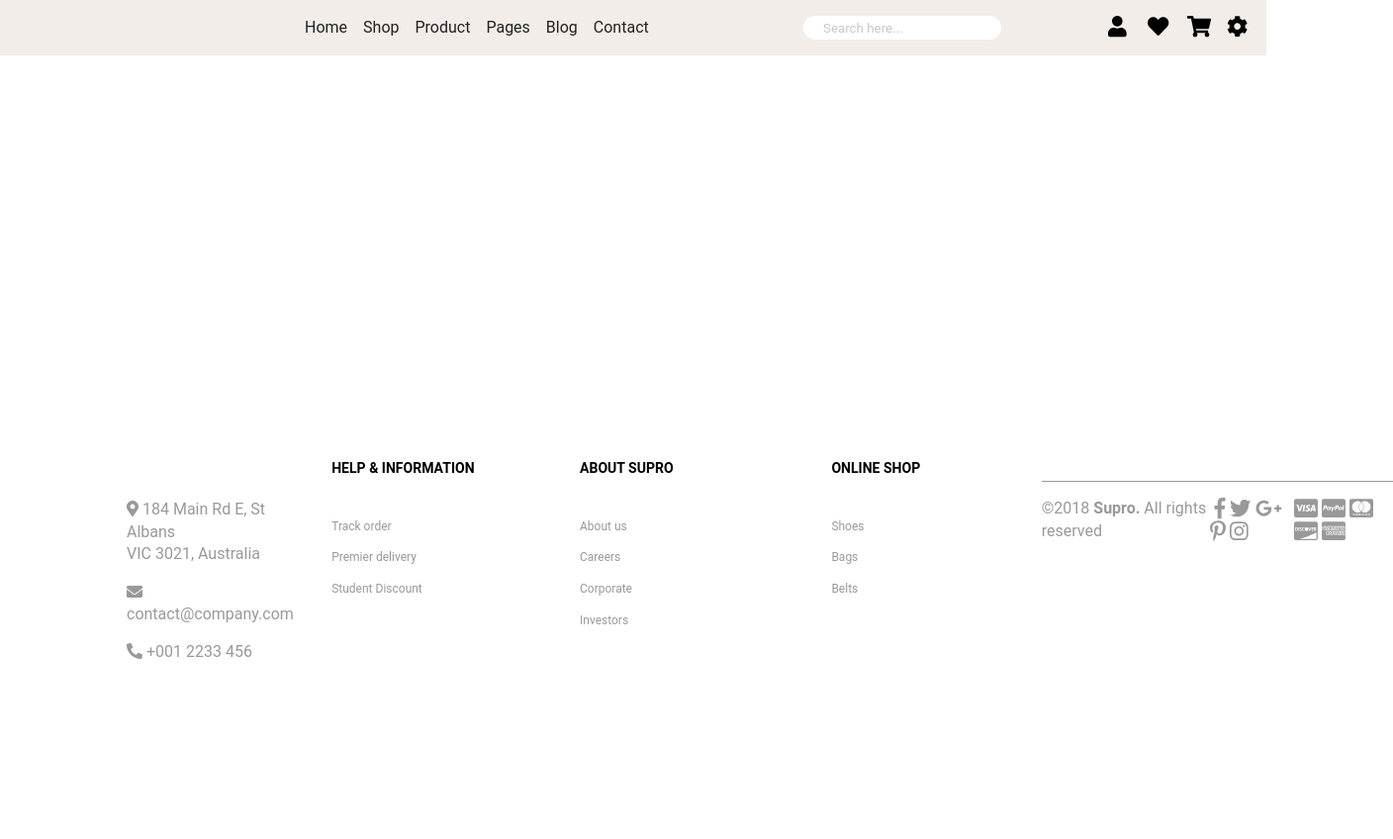
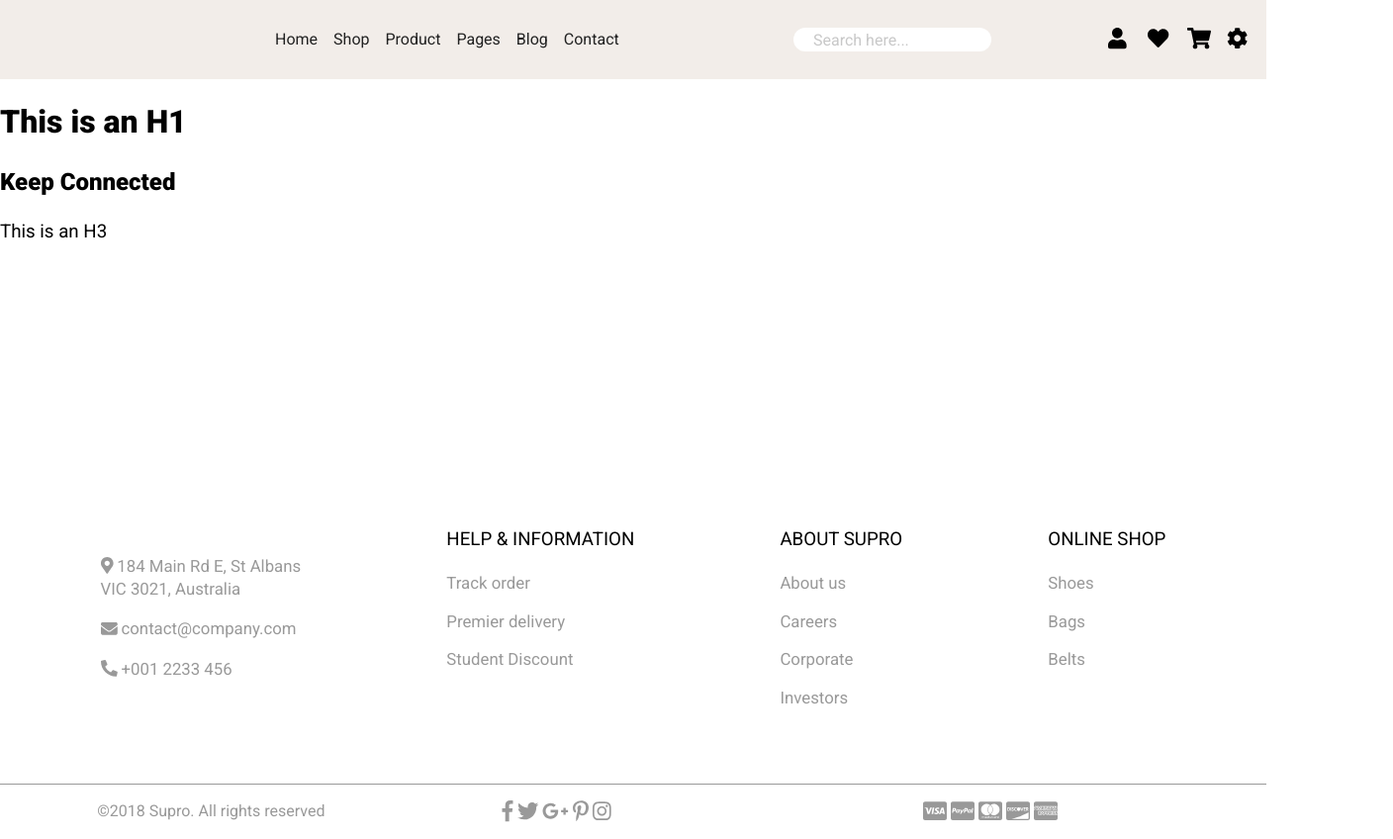
Before and after one commit to MeowB/project-supro, a plain HTML site: page index.html in a window 1280 px wide. Shown: the whole page at 99% size, 1408 px wide, since content can reach past the window. Before the commit the page ends 800 px from the top, so only its background shows below. Drawn offline with Linux system fonts and the light colour scheme.

Commit message:
bug fixes, see readme.me

```diff
--- a/index.html
+++ b/index.html
@@ -4,7 +4,10 @@
 <head>
   <meta charset="UTF-8">
   <meta name="viewport" content="width=device-width, initial-scale=1.0">
+
   <link rel="stylesheet" href="src/css/style.css">
+  <link href="https://fonts.googleapis.com/css2?family=Roboto:wght@400;900&display=swap" rel="stylesheet">
+
   <title>Document</title>
 </head>
 
@@ -64,10 +67,18 @@
       </aside>
     </header>
 
+    <main>
+      <h1>This is an H1</h1>
+      <h2>Keep Connected</h2>
+      <h3>This is an H3</h3>
+
+    </main>
+
 
     <footer class="footer">
-      <div class="up">
-        <div class="footer__contact nonephone">
+
+      <div class="up footer__listwrap">
+        <div class="footer__list footer__contact nonephone">
           <ul>
             <img src="src/img/logo.png" alt="">
             <li>
@@ -90,6 +101,7 @@
             <li>Student Discount</li>
           </ul>
         </div>
+
         <div class="footer__list footer__list--about right">
           <h3>ABOUT SUPRO</h3>
           <ul>
@@ -131,13 +143,17 @@
             <option value="chinese yen">CNY</option>
           </select>
         </div>
-        <div class="down">
-        <div class="footer__icon footer__icon--socials down">
+      </div>
+
+
+
+      <div class="footer__icon down">
         <div>
           <p> &copy;2018 <b>Supro.</b> All rights reserved<br><a class="nonedesk">Privacy Policy</a> <a
               class="nonedesk">Terme of Use</a></p>
         </div>
-        <div class="nonephone">
+
+        <div class="nonephone" alt="socials">
           <ul>
             <li></li>
             <li><a href="#"><i class="fab fa-facebook-f fa-lg"></i></a></li>
@@ -147,7 +163,8 @@
             <li><a href="#"><i class="fab fa-instagram fa-lg"></i></a></li>
           </ul>
         </div>
-        <div class="nonephone">
+
+        <div class="nonephone" alt="payements">
           <ul>
             <li><i class="fab fa-cc-visa fa-lg"></i></li>
             <li><i class="fab fa-cc-paypal fa-lg"></i></li>
--- a/src/scss/_base.scss
+++ b/src/scss/_base.scss
@@ -3,12 +3,31 @@
     list-style: none;
     padding: 0;
     box-sizing: border-box;
-    font-family: 'Roboto', sans-serif;
+    font-size: 100%;
+    font: inherit;
+    vertical-align: baseline;
+
   }
 
   body {
     margin: 0;
     line-height: 1.4;
+    font-family: 'Roboto', sans-serif;
+
+    h1{
+      font-size: 32px;
+      font-weight: 700;
+    }
+
+    h2{
+      font-size: 24px;
+      font-weight: 600;
+    }
+
+    h3{
+      font-size: 18.72px;
+      font-weight: 500;
+    }
   }
 
   a{
--- a/src/scss/_state.scss
+++ b/src/scss/_state.scss
@@ -27,35 +27,6 @@
     }
   }
 }
-@media screen and (min-width: 800px){
-  .footer{
-    .nonephone{
-      display: flex;
-    }
-
-    .nonedesk{
-      display: none;
-    }
-
-    .up{
-      position: relative;
-      width: 100%;
-      display: flex;
-      height: 200px;
-      justify-content: center;
-    }
-
-    .down{
-      width: 100%;
-      display: flex;
-      height: 150px;
-   }
-
-   &__list {
-    margin: 0% 3%;
-   }
-  }
-}
  /* retourner une image */
 .reverse{
   transform: rotateZ(90deg);
--- a/src/scss/modules/Footer/_footer.scss
+++ b/src/scss/modules/Footer/_footer.scss
@@ -3,8 +3,7 @@
     position: absolute;
     width: 100%;
     bottom: 0;
-    height: 350px;
-    margin: 0 10%;
+    height: 300px;
 
     justify-content: center;
 
@@ -15,62 +14,120 @@
     .left{
         display: block;
         float: left;
-        width: 49%;
+        width: 46%;
         height: 200px;
       }
 
     .right{
         display: block;
         float: right;
-        width: 50%;
+        width: 46%;
         height: 200px;
       }
 
-
-
-    &__contact {
-        color: #999;
-        height: 200px;
-    }
+      &__listwrap{
+          display: table;
+      }
 
     &__list {
-        position: relative;
-        height: 70%;
         font-size: 12px;
         color: #999;
+        margin: 1em 2%;
+        margin-bottom: 10px;
+        height: 200px;
+        display: table-cell;
 
 
         & h3{
             text-align: left;
-            margin-bottom: 40px;
+            margin: 20px 0;
             color: #000
 
         }
 
+        & > ul > img {
+            margin-bottom: 15px;
+        }
+
         & > ul > li{
-            margin-bottom: 15px;
+            margin: 15px 0;
+            font-size: 140%;
         }
     }
 
     &__icon {
         position: relative;
         color: #999;
-        display: flex;
+        justify-content: center;
+        border-top: 1px solid;
+        bottom: 0;
+        left: 0;
         width: 100%;
-        justify-content: center;
 
+        & > div {
+            width: 100%;
+            text-align: center;
+        }
 
-        > div {
-            border-top: 1px solid;
-            align-self: center;
+        & div > ul {
+            padding: 0 5em;
         }
 
         ul > li {
-            display: inline-block;
+            display: inline;
         }
 
         a{
             color: #999;
         }
     }
+
+
+    .down{
+        width: 100%;
+        display: flex;
+    }
 }
+
+
+@media screen and (min-width: 800px){
+    .footer{
+
+        &__list {
+        padding: 0 4em;
+        }
+
+        .left{
+            display: block;
+            width: auto;
+            height: 200px;
+        }
+
+        .right{
+            display: block;
+            width: auto;
+            height: 200px;
+        }
+
+        .nonephone{
+            display: flex;
+        }
+
+        .nonedesk{
+            display: none;
+        }
+
+        .up{
+            position: relative;
+            width: 100%;
+            display: flex;
+            justify-content: center;
+            margin-bottom: 70px;
+        }
+
+        .down{
+            width: 100%;
+            display: flex;
+        }
+    }
+  }
--- a/src/scss/modules/_menu.scss
+++ b/src/scss/modules/_menu.scss
@@ -13,6 +13,7 @@
 
 
       &--toggler{
+        z-index: 10;
         cursor: pointer;
         opacity: 1;
         padding: 0;
@@ -22,6 +23,7 @@
       }
 
       &--hamburger{
+        pointer-events: none;
         padding: 0;
         margin-left: -25px;
         margin-top: 10px;
@@ -91,12 +93,11 @@
       /*  positionning  */
       &--menu{
         position: fixed;
-        top: 90px;
+        top: 80px;
         left: 0;
         width: 100%;
         height: 100%;
         margin: auto;
-        visibility: hidden;
         overflow: hidden;
         display: flex;
         align-items: center;
@@ -117,13 +118,13 @@
           transition: all 0.4s ease;
 
           & > div {
+            position: absolute;
+            top: 50%;
+            left: 50%;
+            transform: translate(-50%, -50%);
             text-align: left;
-            max-width: 90vw;
-            max-height: 80vw;
-            margin-bottom: 180px;
             opacity: 0;
             transition: opacity 0.4s ease;
-            margin-left: 30px;
 
 
             h1 {
--- a/src/scss/modules/_navbar.scss
+++ b/src/scss/modules/_navbar.scss
@@ -5,7 +5,9 @@
   background: $color_banner;
   color: #000;
   padding: 0 1rem;
+  height: 80px;
 
+  /*  search bar */
   input{
     border-radius: 15px;
     outline: none;
@@ -25,13 +27,6 @@
     flex: 1;
   }
 
-  &__logo {
-    text-decoration: none;
-    font-weight: bold;
-    text-transform: uppercase;
-    color: #fff;
-    margin-right: 40px;
-  }
 
   &__nav{
     display: none;
```
Also changed, not shown: src/css/style.css, src/scss/index.scss (line endings or trailing spaces), src/scss/modules/_socials.scss (deleted), 1 other file. Lines whose indentation alone changed are shown as unchanged.
